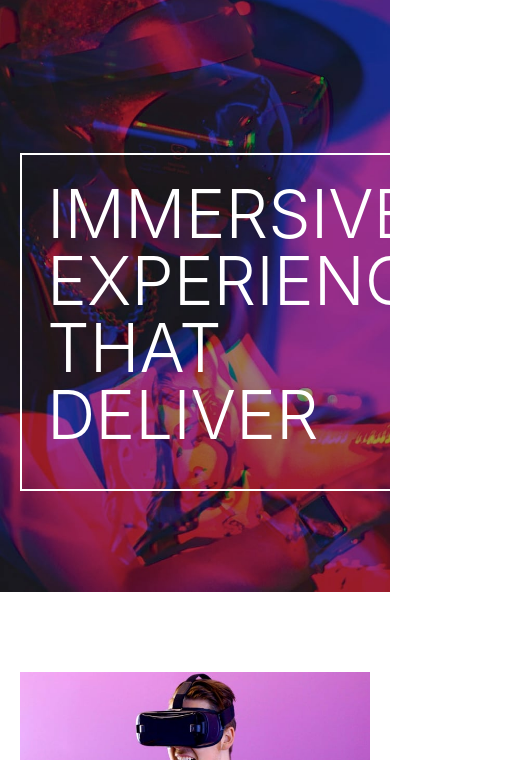
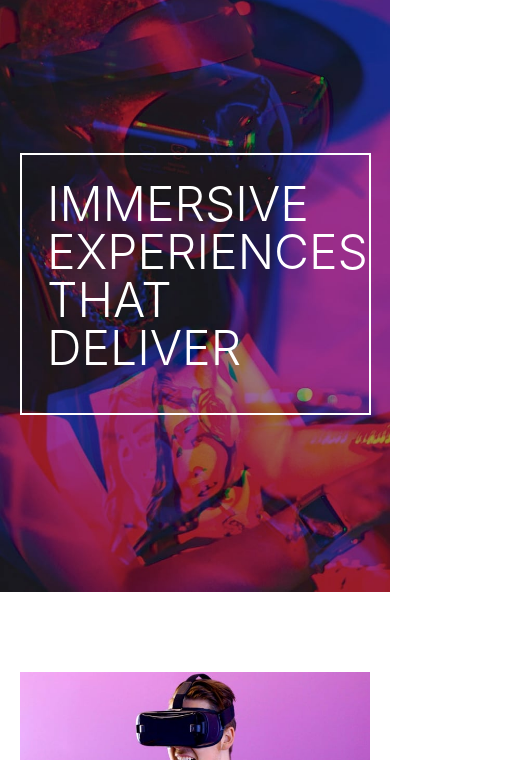
Before and after one commit to Samuel-jacobs/loopstudios, a plain HTML site: page index.html in a window 390 px wide. Shown: the part 84-844 px from the top of the page, 523 px wide, since content can reach past the window. Drawn offline with nearby package versions, Linux system fonts and the light colour scheme; a web font is replaced by a local one.

Commit message:
fixed hero caption

```diff
--- a/index.html
+++ b/index.html
@@ -52,7 +52,7 @@
           <img src="images/desktop/image-hero.jpg" height="100%" width="100%">
         </picture>
         <div class="hero-caption">
-          <p>Immersive Experiences That Deliver</p>
+          <p class="hero-caption-text">Immersive Experiences That Deliver</p>
         </div>
       </div>
     </section>
--- a/style.css
+++ b/style.css
@@ -98,7 +98,7 @@ a.icon {
 	max-width: 200px;
 	text-align: left;
 	padding-left: 30px;
-	padding-bottom: 10px;
+
 }
 .potfolio-item:hover .portfolio-text p {
 	color: black;
@@ -171,6 +171,14 @@ a.icon {
 	}
 	.overlay  a{
 		display: block;
+	}
+
+	.hero-caption {
+		width: 90%;
+	}
+	.hero-caption .hero-caption-text {
+		font-size: 3rem;
+		width: 200px;
 	}
 
 	#section1 {
```
